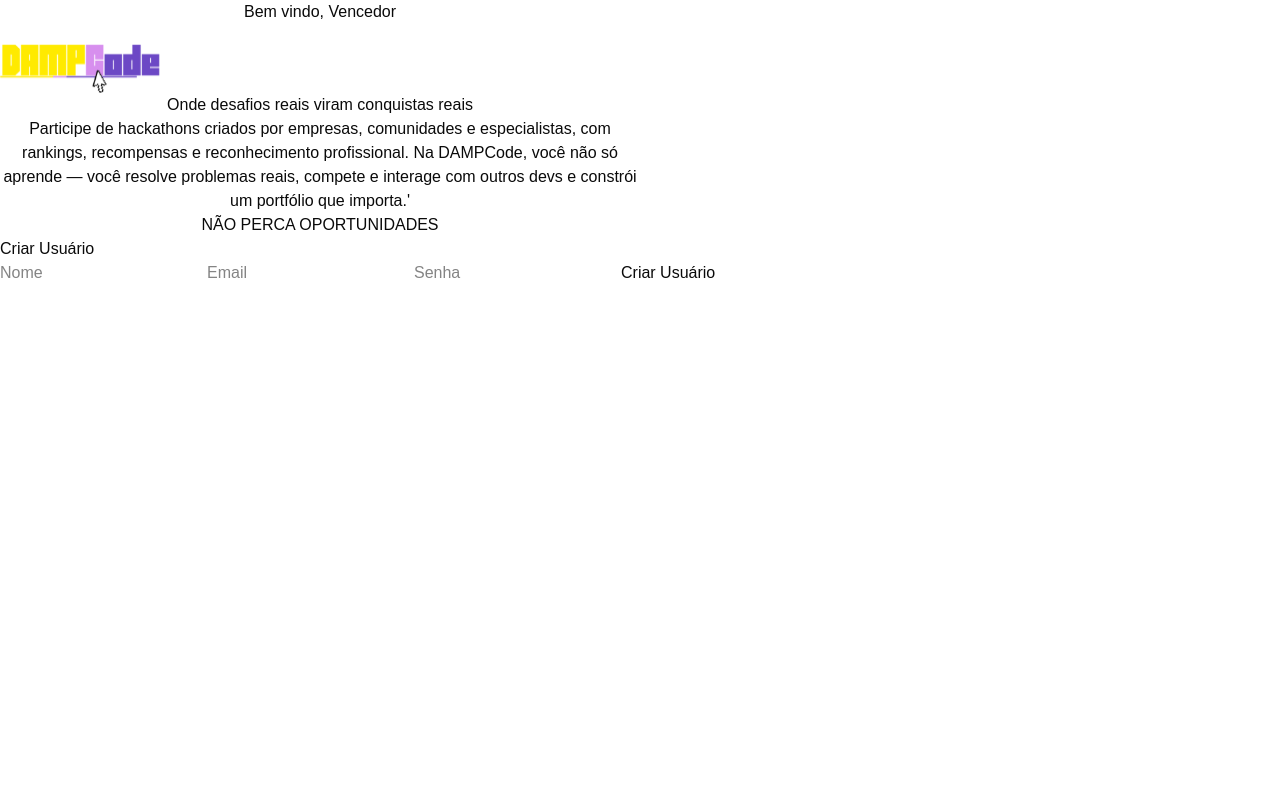
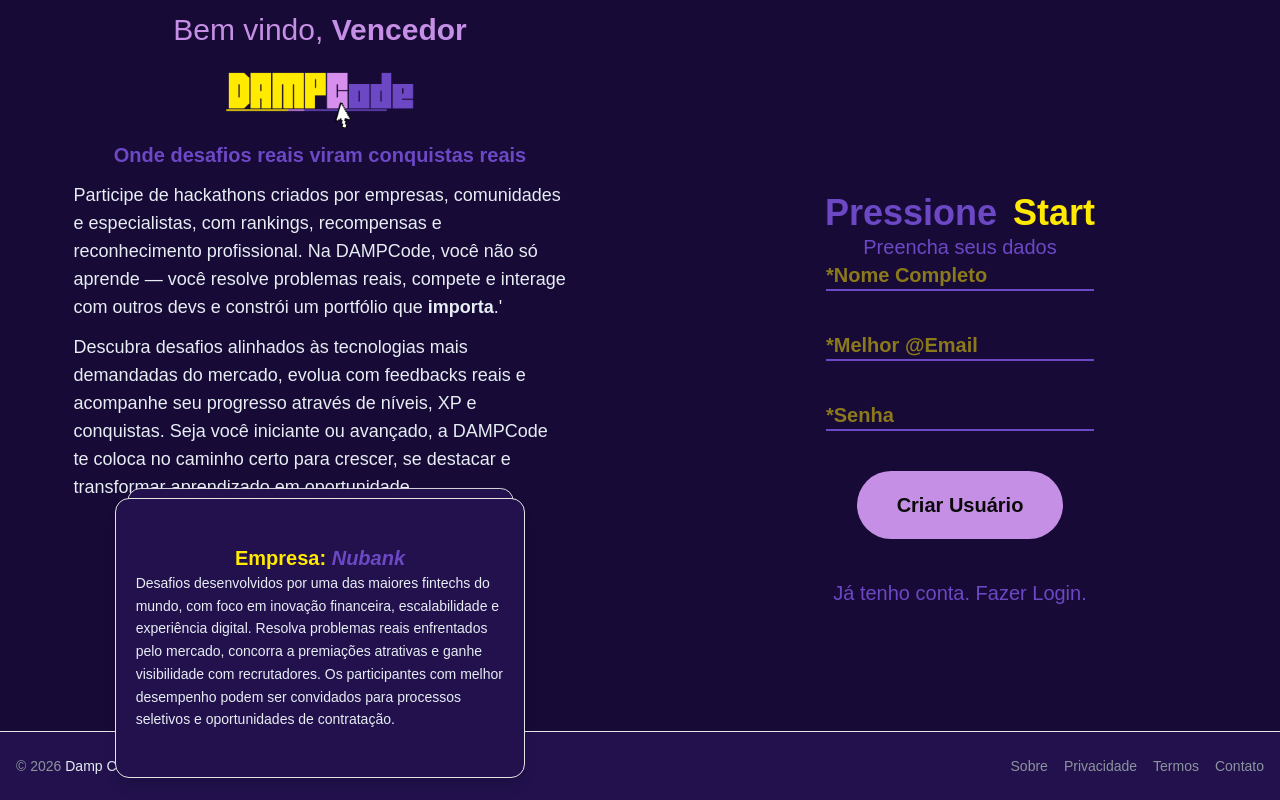
Before and after one commit to PietroDub/Damp-Code-Front, a React (Vite) app: page /cadastroUser in a window 1280 px wide. Built offline with nearby package versions, Linux system fonts and the light colour scheme.

Commit message:
mudanças estéticas na página cadastro

```diff
--- a/src/Componentes/Form_cliente/Design.jsx
+++ b/src/Componentes/Form_cliente/Design.jsx
@@ -1,19 +1,39 @@
+import { CardStack } from '@/components/ui/card-stack'
 import React from 'react'
+const cards = [
+  {
+    id: 1,
+    empresa: "iFood",
+    descricao:
+      "Hackathon ATIVO promovido por uma das maiores empresas de tecnologia e delivery da América Latina. Participe de desafios reais focados em soluções inovadoras para o setor de alimentos, logística e experiência do usuário. Os 50 melhores colocados avançam para etapas exclusivas, incluindo mentorias, networking com profissionais da área e oportunidades concretas de entrevistas com a empresa.",
+  },
+  {
+    id: 2,
+    empresa: "Nubank",
+    descricao:
+      "Desafios desenvolvidos por uma das maiores fintechs do mundo, com foco em inovação financeira, escalabilidade e experiência digital. Resolva problemas reais enfrentados pelo mercado, concorra a premiações atrativas e ganhe visibilidade com recrutadores. Os participantes com melhor desempenho podem ser convidados para processos seletivos e oportunidades de contratação.",
+  },
+];
 
 const Design = () => {
   return (
-    <div className='w-1/2 flex flex-col items-center'>
-        <div className='w-full text-center'>
-            <h2>Bem vindo, Vencedor</h2>
-            <img src="/src/assets/DAMPCode.svg" className="md:max-w-3/12 pt-5" alt="damp-code-logo" />
-            <h2>Onde desafios reais viram conquistas reais</h2>
-            <p>Participe de hackathons criados por empresas, comunidades e especialistas, com rankings, recompensas e reconhecimento profissional.
-                Na DAMPCode, você não só aprende — você resolve problemas reais, compete e interage com outros devs e constrói um portfólio que importa.'</p>
-            <button>NÃO PERCA OPORTUNIDADES</button>
+    <div className='w-1/2  bg-fundo p-3'>
+        <div className='w-full h-full hidden md:flex flex-col items-center gap-y-5'>
+          <div className='w-full text-start gap-y-3 flex flex-col items-center h-3/5'>
+            <h2 className='text-3xl text-rosa-claro'>Bem vindo, <b>Vencedor</b></h2>
+            <img src="/src/assets/DAMPCode.svg" className="md:max-w-5/12 pt-3" alt="damp-code-logo" />
+            <h2 className='text-xl text-primaria'><b>Onde desafios reais viram conquistas reais</b></h2>
+            <p className='text-lg text-texto w-4/5'>Participe de hackathons criados por empresas, comunidades e especialistas, com rankings, recompensas e reconhecimento profissional.
+                Na DAMPCode, você não só aprende — você resolve problemas reais, compete e interage com outros devs e constrói um portfólio que <b>importa</b>.'</p>
+            <p className='text-lg hidden xl:flex text-texto w-4/5'>
+                Descubra desafios alinhados às tecnologias mais demandadas do mercado, evolua com feedbacks reais e acompanhe seu progresso através de níveis, XP e conquistas. Seja você iniciante ou avançado, a DAMPCode te coloca no caminho certo para crescer, se destacar e transformar aprendizado em oportunidade.
+            </p>
+            <button className='text-xl bg-amarelo mt-5 py-5 w-2/3 rounded-full text-fundo'><b>NÃO PERCA OPORTUNIDADES</b></button>
+          </div>
+            <div className='card hidden md:flex w-full lg:w-2/3 h-2/5 items-start'>
+                <CardStack items={cards}/>
+            </div>
         </div>
-            <div className='card'>
-
-            </div>
     </div>
   )
 }
--- a/src/Pages/CreateUsuario.jsx
+++ b/src/Pages/CreateUsuario.jsx
@@ -1,3 +1,4 @@
+import Footer from "@/Componentes/Footer";
 import Design from "@/Componentes/Form_cliente/Design";
 import { useState } from "react";
 
@@ -57,38 +58,52 @@ const CreateUsuario = () => {
   }
 
   return (
-    <div>
+    <div className="w-full grid md:flex min-h-screen bg-fundo">
       <Design />
-      <section>
-        <h2>Criar Usuário</h2>
-
-      <form onSubmit={handleSubmit}>
+      <section className="h-screen w-full md:w-1/2 flex flex-col items-center justify-center">
+        <div className="flex flex-col items-center justify-center">
+          <div className="flex gap-x-4">
+            <h2 className="text-4xl text-primaria font-extrabold">Pressione</h2>
+            <h2 className="text-4xl text-amarelo font-extrabold">Start</h2>
+          </div>
+          <p className="text-primaria text-xl font-medium">Preencha seus dados</p>
+          <form className="flex flex-col items-center justify-center gap-y-10" onSubmit={handleSubmit}>
             <input
-          placeholder="Nome"
+              placeholder="*Nome Completo"
               value={name}
               onChange={(e) => setName(e.target.value)}
+              className="border-b-2 border-primaria text-amarelo text-xl font-bold"
             />
 
             <input
-          placeholder="Email"
+              placeholder="*Melhor @Email"
               value={email}
               onChange={(e) => setEmail(e.target.value)}
+              className="border-b-2 border-primaria text-amarelo text-xl font-bold"
             />
 
             <input
               type="password"
-          placeholder="Senha"
+              placeholder="*Senha"
               value={password}
               onChange={(e) => setPassword(e.target.value)}
+              className="border-b-2 border-primaria text-amarelo text-xl font-bold"
+
             />
 
-        <button type="submit" disabled={loading}>
-          {loading ? "Criando..." : "Criar Usuário"}
+            <button type="submit" disabled={loading} className="bg-rosa-claro py-5 px-10 text-xl rounded-full">
+              <b>{loading ? "Criando..." : "Criar Usuário"}</b>
             </button>
+
+            <p className="text-primaria text-xl font-medium">Já tenho conta. Fazer Login.</p>
           </form>
 
           {message && <p>{message}</p>}
+        </div>
       </section>
+        <div className="w-full absolute bottom-0">
+          <Footer />
+        </div>
     </div>
   );
 };
--- /dev/null
+++ b/src/components/ui/card-stack.jsx
@@ -0,0 +1,68 @@
+"use client";
+import { useEffect, useState } from "react";
+import { motion } from "framer-motion";
+
+let interval;
+
+export const CardStack = ({ items, offset = 10, scaleFactor = 0.06 }) => {
+  const [cards, setCards] = useState(items);
+
+  useEffect(() => {
+    startFlipping();
+    return () => clearInterval(interval);
+  }, []);
+
+  const startFlipping = () => {
+    interval = setInterval(() => {
+      setCards((prev) => {
+        const newArr = [...prev];
+        newArr.unshift(newArr.pop());
+        return newArr;
+      });
+    }, 5000);
+  };
+
+  return (
+    <div className="relative h-auto w-full">
+
+      {cards.map((card, index) => (
+        <motion.div
+          key={card.id}
+          className="
+            absolute w-full h-[280px]
+            rounded-xl
+            p-5
+            flex flex-col justify-center
+            bg-fundo-claro
+            border border-border
+            shadow-lg items-center
+          "
+          style={{ transformOrigin: "top center" }}
+          animate={{
+            top: index * -offset,
+            scale: 1 - index * scaleFactor,
+            zIndex: cards.length - index,
+          }}
+        >
+
+          {/* HEADER */}
+          <div>
+            <h2 className="text-amarelo text-xl font-bold">
+              Empresa:{" "}
+              <span className="italic text-primaria">
+                {card.empresa}
+              </span>
+            </h2>
+          </div>
+
+          {/* CONTEÚDO */}
+          <p className="text-texto text-sm leading-relaxed">
+            {card.descricao}
+          </p>
+
+        </motion.div>
+      ))}
+
+    </div>
+  );
+};
```
Lines whose indentation alone changed are shown as unchanged.
